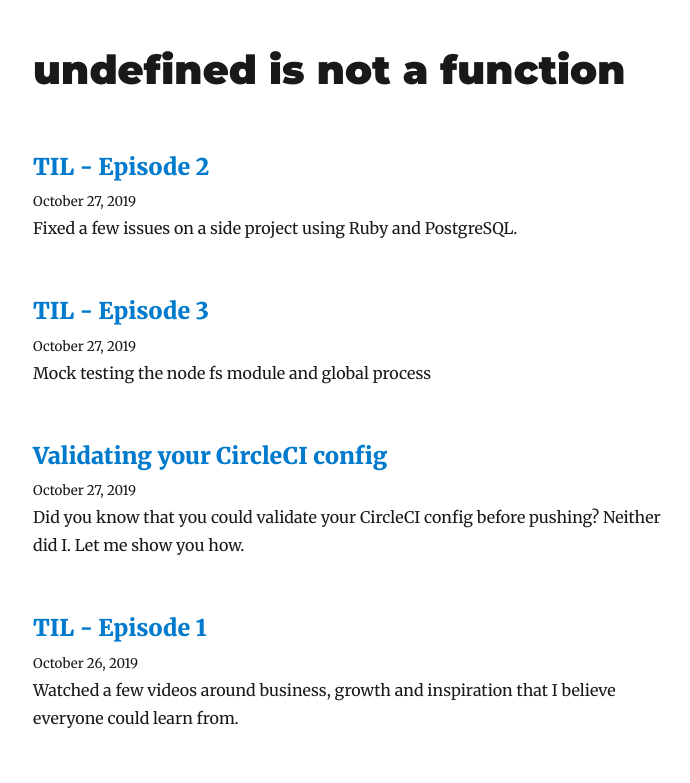
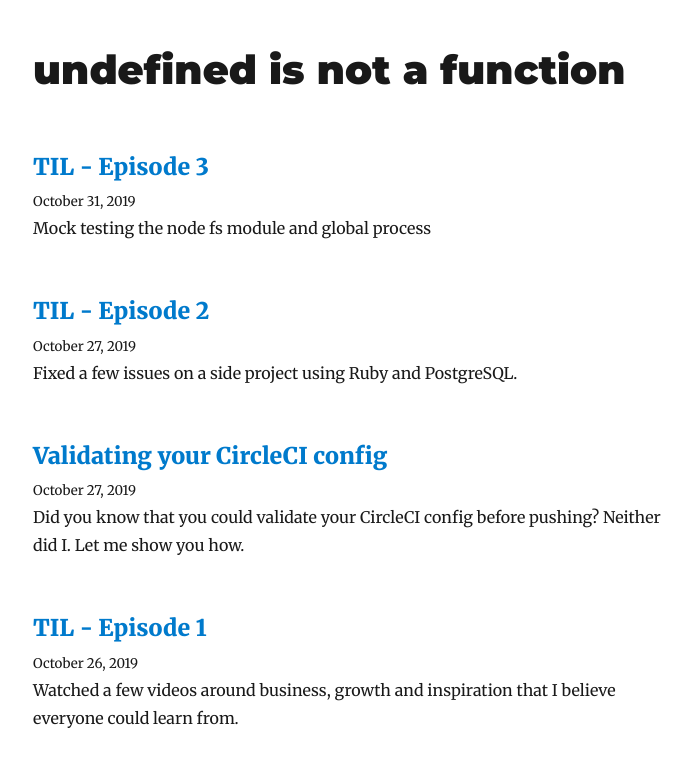
Before and after one commit to alvincrespo/blog, a Gatsby site: page / in a window 1280 px wide. Shown: the top 783 px of the page, without its empty margins (292-982 px from the left). Built offline with nearby package versions, Linux system fonts and the light colour scheme; Gatsby itself is replaced by a stand-in of ours; some packages are replaced by stand-ins of ours.

Commit message:
update date

```diff
--- a/content/blog/til-episode-3/index.md
+++ b/content/blog/til-episode-3/index.md
@@ -1,6 +1,6 @@
 ---
 title: TIL - Episode 3
-date: "2019-10-27T17:00:00.000Z"
+date: "2019-10-31T07:00:00.000Z"
 description: Mock testing the node fs module and global process
 tags: node,jest,testing
 ---
```
